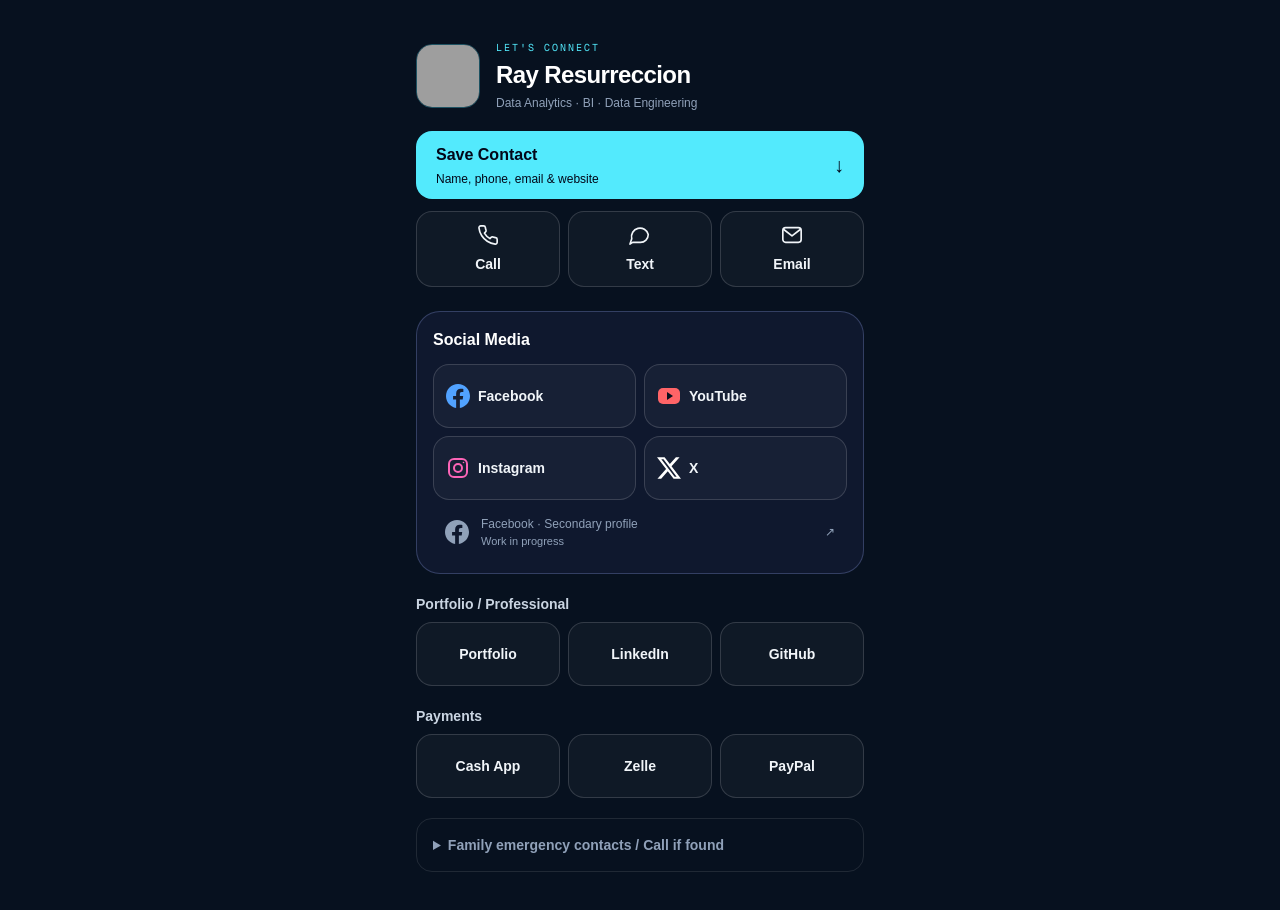
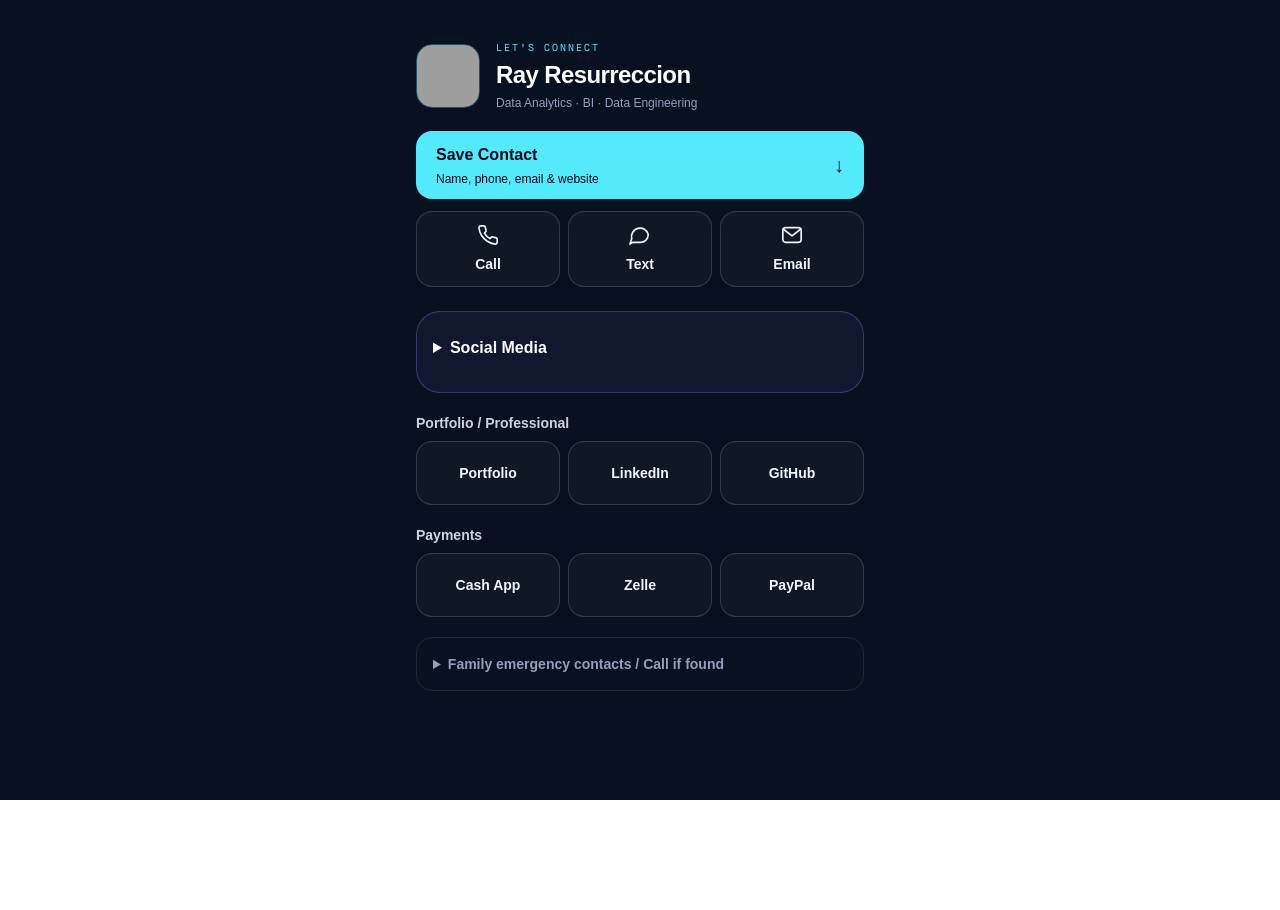
Before and after one commit to dynamind795-gh/rayresurreccion-portfolio, a Next.js app: page /contact in a window 1280 px wide. After the commit the page ends 800 px from the top, so only its background shows below. Built offline with nearby package versions, Linux system fonts and the light colour scheme; grey boxes are pictures that could not be loaded.

Commit message:
Gate social links on contact pages

```diff
--- a/src/components/ContactLanding.tsx
+++ b/src/components/ContactLanding.tsx
@@ -1,19 +1,9 @@
 import Image from "next/image";
 import { contact, familyContacts, payments } from "@/lib/contact";
+import SocialMediaSection from "@/components/SocialMediaSection";
 
 const focus = "focus-visible:outline-2 focus-visible:outline-offset-4 focus-visible:outline-cyan-300";
 const tile = `flex min-h-16 items-center justify-center gap-2 rounded-2xl border border-white/15 bg-white/[0.035] px-3 py-3 text-sm font-semibold text-slate-100 transition hover:border-cyan-300/50 hover:bg-cyan-300/10 ${focus}`;
-
-function SocialIcon({ platform }: { platform: "facebook" | "youtube" | "instagram" | "x" }) {
-  return (
-    <svg viewBox="0 0 24 24" width="24" height="24" aria-hidden="true" className="shrink-0" fill="currentColor">
-      {platform === "facebook" && <path d="M24 12.073C24 5.405 18.627 0 12 0S0 5.405 0 12.073c0 6.026 4.388 11.021 10.125 11.927v-8.437H7.078v-3.49h3.047V9.413c0-3.026 1.792-4.697 4.533-4.697 1.312 0 2.686.236 2.686.236v2.971h-1.513c-1.491 0-1.956.931-1.956 1.887v2.263h3.328l-.532 3.49h-2.796V24C19.612 23.094 24 18.099 24 12.073Z" />}
-      {platform === "youtube" && <><rect x="1" y="4" width="22" height="16" rx="5" /><path d="m10 8 6 4-6 4Z" fill="#07111f" /></>}
-      {platform === "instagram" && <g fill="none" stroke="currentColor" strokeWidth="2"><rect x="3" y="3" width="18" height="18" rx="5" /><circle cx="12" cy="12" r="4" /><circle cx="17.5" cy="6.5" r=".8" fill="currentColor" stroke="none" /></g>}
-      {platform === "x" && <path d="M18.901 1.153h3.68l-8.04 9.19L24 22.846h-7.406l-5.8-7.584-6.64 7.584H.47l8.6-9.835L0 1.154h7.594l5.243 6.932ZM17.61 20.644h2.039L6.486 3.24H4.298Z" />}
-    </svg>
-  );
-}
 
 function ActionIcon({ kind }: { kind: "call" | "text" | "email" }) {
   return <svg viewBox="0 0 24 24" width="22" height="22" fill="none" stroke="currentColor" strokeWidth="1.8" strokeLinecap="round" strokeLinejoin="round" aria-hidden="true">
@@ -22,13 +12,6 @@ function ActionIcon({ kind }: { kind: "call" | "text" | "email" }) {
     {kind === "email" && <><rect x="2" y="4" width="20" height="16" rx="3" /><path d="m3 6 9 7 9-7" /></>}
   </svg>;
 }
-
-const socials = [
-  { label: "Facebook", platform: "facebook", href: "https://www.facebook.com/rayrez795/", color: "text-blue-400" },
-  { label: "YouTube", platform: "youtube", href: "https://www.youtube.com/@dm795g6", color: "text-red-400" },
-  { label: "Instagram", platform: "instagram", href: "https://www.instagram.com/dm795/", color: "text-pink-400" },
-  { label: "X", platform: "x", href: "https://x.com/DM795", color: "text-white" },
-] as const;
 
 export default function ContactLanding({ showFamily = true }: { showFamily?: boolean }) {
   return (
@@ -50,13 +33,7 @@ export default function ContactLanding({ showFamily = true }: { showFamily?: boo
           </div>
         </nav>
 
-        <section aria-labelledby="social-heading" className="mt-6 rounded-3xl border border-indigo-300/25 bg-indigo-400/[0.07] p-4">
-          <h2 id="social-heading" className="text-base font-bold text-white">Social Media</h2>
-          <div className="mt-3 grid grid-cols-2 gap-2">
-            {socials.map(({ label, platform, href, color }) => <a key={platform} href={href} className={`${tile} justify-start`}><span className={color}><SocialIcon platform={platform} /></span>{label}</a>)}
-          </div>
-          <a href="https://www.facebook.com/profile.php?id=61593909278685" className={`mt-2 flex min-h-12 items-center gap-3 rounded-xl px-3 py-2 text-xs text-slate-400 hover:bg-white/5 hover:text-slate-200 ${focus}`}><SocialIcon platform="facebook" /><span>Facebook · Secondary profile<span className="mt-0.5 block text-[11px]">Work in progress</span></span><span aria-hidden="true" className="ml-auto">↗</span></a>
-        </section>
+        <SocialMediaSection />
 
         <section aria-labelledby="professional-heading" className="mt-5">
           <h2 id="professional-heading" className="text-sm font-semibold text-slate-300">Portfolio / Professional</h2>
--- /dev/null
+++ b/src/components/SocialMediaSection.tsx
@@ -0,0 +1,72 @@
+"use client";
+
+import { useState, type FormEvent } from "react";
+
+const focus = "focus-visible:outline-2 focus-visible:outline-offset-4 focus-visible:outline-cyan-300";
+const tile = `flex min-h-16 items-center justify-center gap-2 rounded-2xl border border-white/15 bg-white/[0.035] px-3 py-3 text-sm font-semibold text-slate-100 transition hover:border-cyan-300/50 hover:bg-cyan-300/10 ${focus}`;
+
+function SocialIcon({ platform }: { platform: "facebook" | "youtube" | "instagram" | "x" }) {
+  return (
+    <svg viewBox="0 0 24 24" width="24" height="24" aria-hidden="true" className="shrink-0" fill="currentColor">
+      {platform === "facebook" && <path d="M24 12.073C24 5.405 18.627 0 12 0S0 5.405 0 12.073c0 6.026 4.388 11.021 10.125 11.927v-8.437H7.078v-3.49h3.047V9.413c0-3.026 1.792-4.697 4.533-4.697 1.312 0 2.686.236 2.686.236v2.971h-1.513c-1.491 0-1.956.931-1.956 1.887v2.263h3.328l-.532 3.49h-2.796V24C19.612 23.094 24 18.099 24 12.073Z" />}
+      {platform === "youtube" && <><rect x="1" y="4" width="22" height="16" rx="5" /><path d="m10 8 6 4-6 4Z" fill="#07111f" /></>}
+      {platform === "instagram" && <g fill="none" stroke="currentColor" strokeWidth="2"><rect x="3" y="3" width="18" height="18" rx="5" /><circle cx="12" cy="12" r="4" /><circle cx="17.5" cy="6.5" r=".8" fill="currentColor" stroke="none" /></g>}
+      {platform === "x" && <path d="M18.901 1.153h3.68l-8.04 9.19L24 22.846h-7.406l-5.8-7.584-6.64 7.584H.47l8.6-9.835L0 1.154h7.594l5.243 6.932ZM17.61 20.644h2.039L6.486 3.24H4.298Z" />}
+    </svg>
+  );
+}
+
+const socials = [
+  { label: "Facebook", platform: "facebook", href: "https://www.facebook.com/rayrez795/", color: "text-blue-400" },
+  { label: "YouTube", platform: "youtube", href: "https://www.youtube.com/@dm795g6", color: "text-red-400" },
+  { label: "Instagram", platform: "instagram", href: "https://www.instagram.com/dm795/", color: "text-pink-400" },
+  { label: "X", platform: "x", href: "https://x.com/DM795", color: "text-white" },
+] as const;
+
+export default function SocialMediaSection() {
+  const [accessWord, setAccessWord] = useState("");
+  const [unlocked, setUnlocked] = useState(false);
+  const [showError, setShowError] = useState(false);
+
+  function unlock(event: FormEvent<HTMLFormElement>) {
+    event.preventDefault();
+    if (accessWord.trim().toLowerCase() === "sme") {
+      setUnlocked(true);
+      setShowError(false);
+    } else {
+      setShowError(true);
+    }
+  }
+
+  return (
+    <details className="mt-6 rounded-3xl border border-indigo-300/25 bg-indigo-400/[0.07] p-4">
+      <summary className={`min-h-12 cursor-pointer py-2 text-base font-bold text-white ${focus}`}>Social Media</summary>
+      {unlocked ? (
+        <>
+          <div className="mt-3 grid grid-cols-2 gap-2">
+            {socials.map(({ label, platform, href, color }) => <a key={platform} href={href} className={`${tile} justify-start`}><span className={color}><SocialIcon platform={platform} /></span>{label}</a>)}
+          </div>
+          <a href="https://www.facebook.com/profile.php?id=61593909278685" className={`mt-2 flex min-h-12 items-center gap-3 rounded-xl px-3 py-2 text-xs text-slate-400 hover:bg-white/5 hover:text-slate-200 ${focus}`}><SocialIcon platform="facebook" /><span>Facebook · Secondary profile<span className="mt-0.5 block text-[11px]">Work in progress</span></span><span aria-hidden="true" className="ml-auto">↗</span></a>
+        </>
+      ) : (
+        <form onSubmit={unlock} className="mt-3">
+          <label htmlFor="social-access-word" className="block text-sm text-slate-300">Enter the access word to view social links</label>
+          <div className="mt-2 flex gap-2">
+            <input
+              id="social-access-word"
+              type="password"
+              value={accessWord}
+              onChange={(event) => { setAccessWord(event.target.value); setShowError(false); }}
+              autoComplete="off"
+              aria-describedby={showError ? "social-access-error" : undefined}
+              className={`min-h-12 min-w-0 flex-1 rounded-xl border border-white/15 bg-slate-950 px-3 text-base text-white placeholder:text-slate-500 ${focus}`}
+              placeholder="Access word"
+            />
+            <button type="submit" className={`min-h-12 rounded-xl bg-cyan-300 px-4 text-sm font-bold text-slate-950 hover:bg-cyan-200 ${focus}`}>Open</button>
+          </div>
+          {showError && <p id="social-access-error" role="alert" className="mt-2 text-sm text-rose-300">That word didn’t match. Try again.</p>}
+        </form>
+      )}
+    </details>
+  );
+}
```
